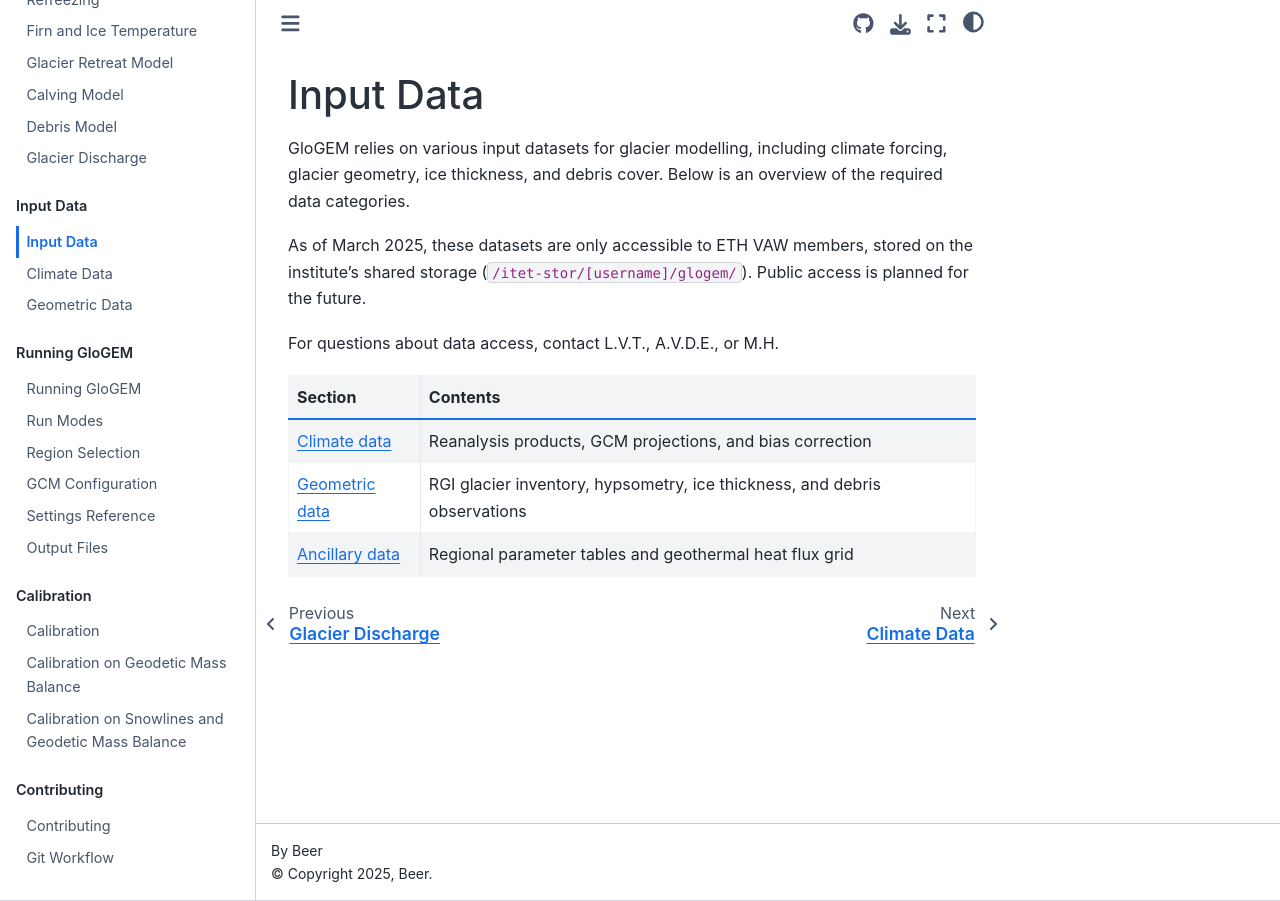
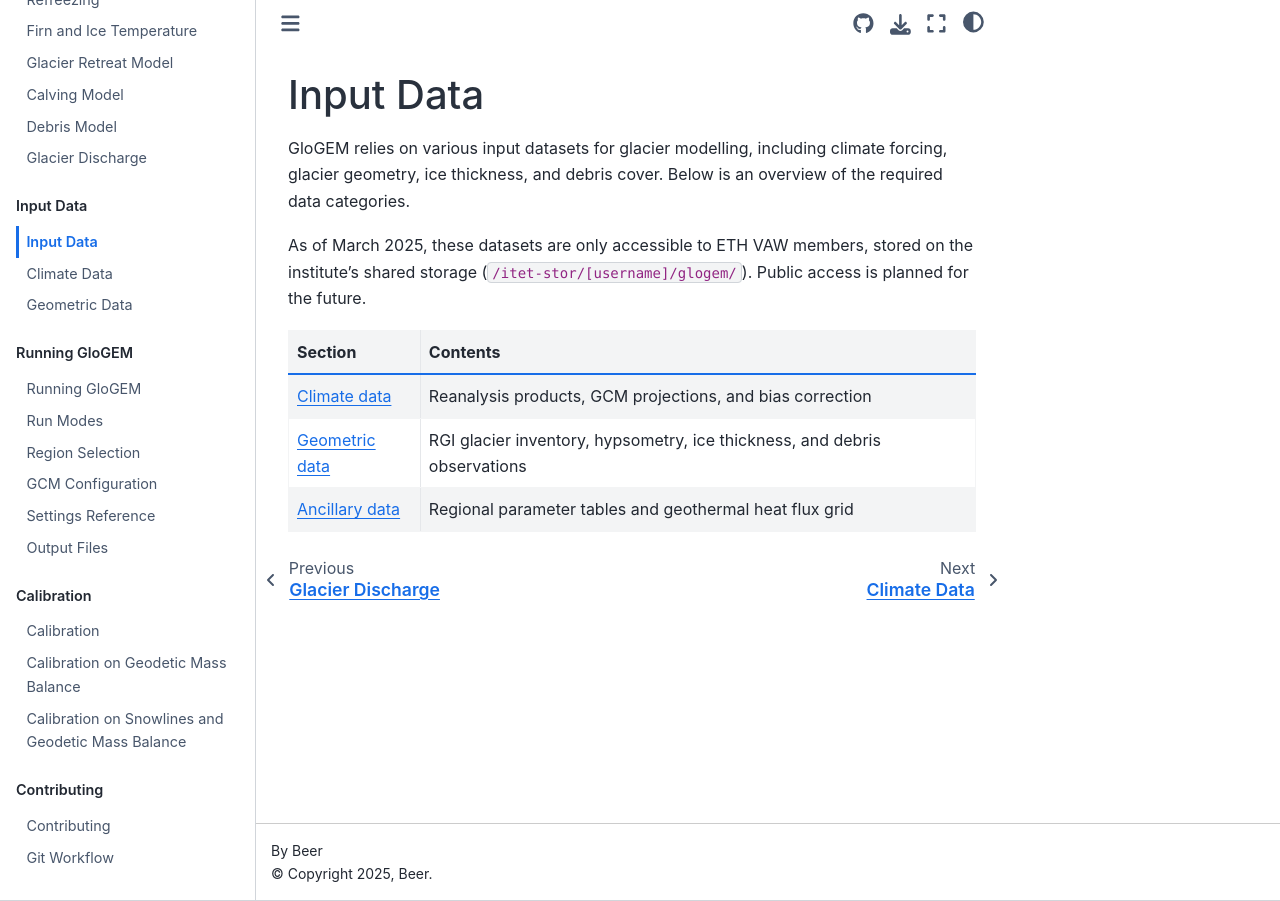
Before and after one commit to eth-vaw-glaciology/GloGEM-doc-temp, a Sphinx documentation site: the page built from docs/source/input-data/index.md, in a window 1280 px wide. Built offline with Sphinx 7.4.7 and the Sphinx Book theme 1.1.4, drawn with Linux system fonts in a browser that asks for light colours.

Commit message:
removed the initilas

```diff
--- a/docs/source/input-data/index.md
+++ b/docs/source/input-data/index.md
@@ -4,8 +4,6 @@ GloGEM relies on various input datasets for glacier modelling, including climate
 
 As of March 2025, these datasets are only accessible to ETH VAW members, stored on the institute's shared storage (`/itet-stor/[username]/glogem/`). Public access is planned for the future.
 
-For questions about data access, contact L.V.T., A.V.D.E., or M.H.
-
 | Section | Contents |
 |---------|----------|
 | [Climate data](climate-data.md) | Reanalysis products, GCM projections, and bias correction |
```
